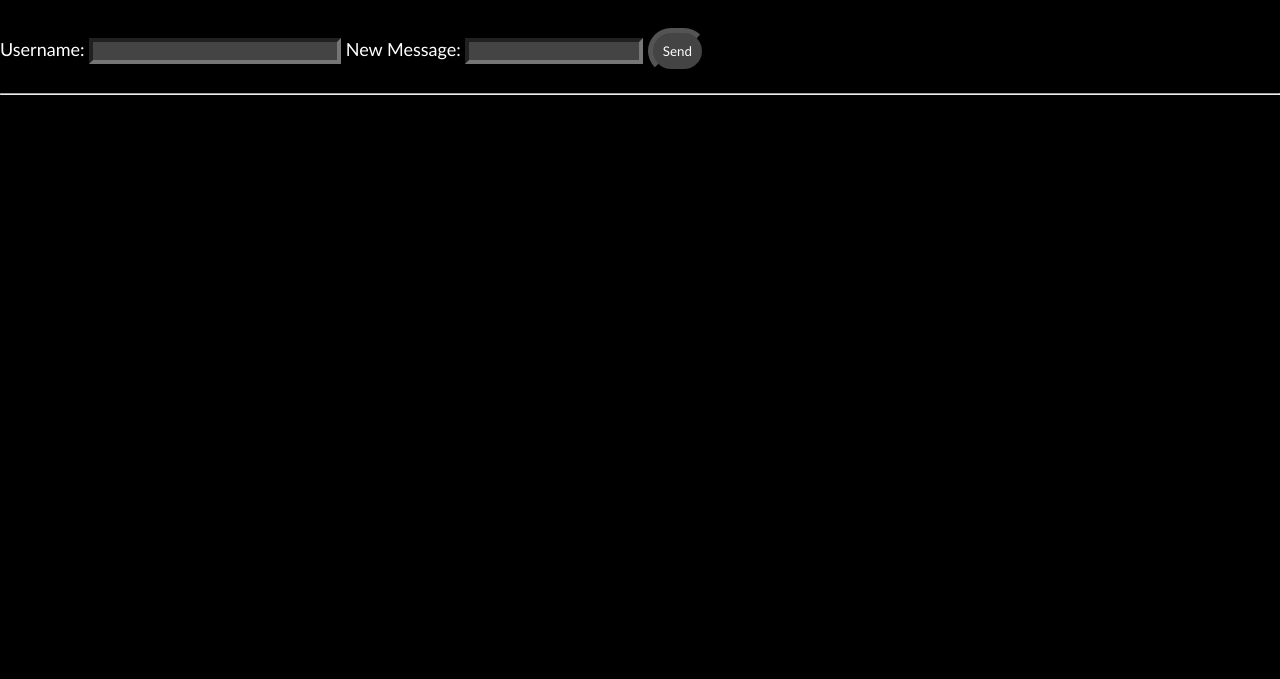
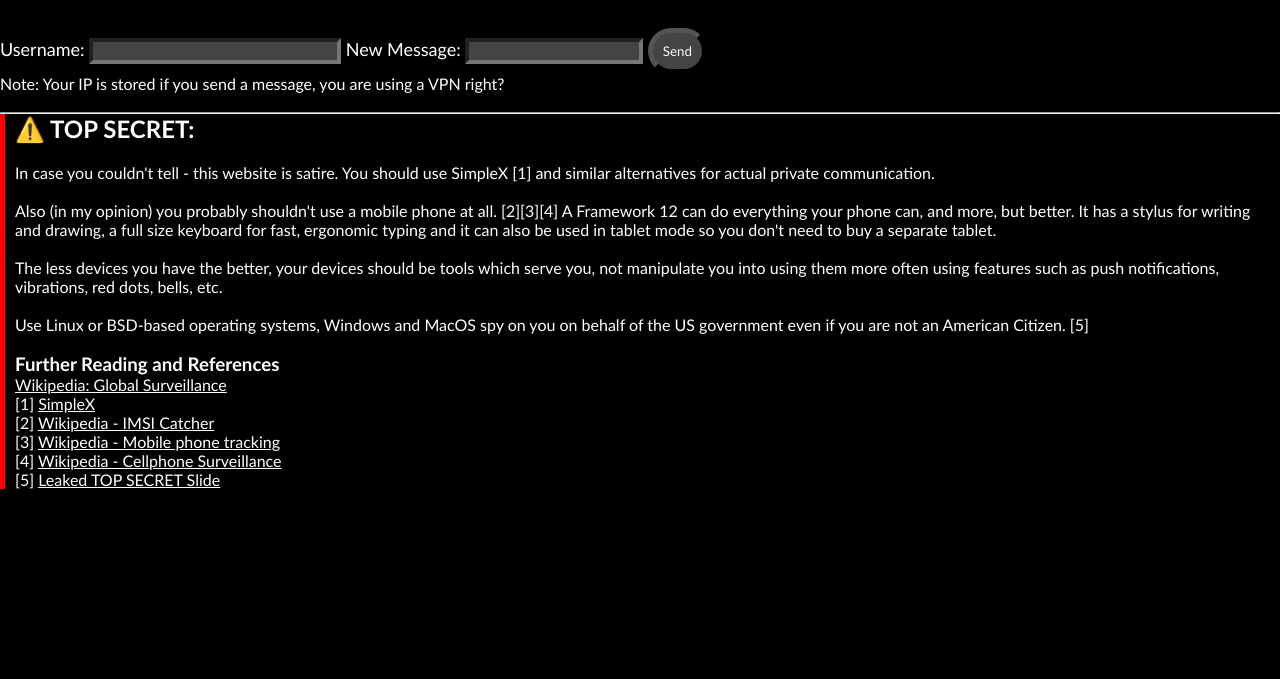
Before and after one commit to shania-codes/eurosignal, a Flask app: page / in a window 1280 px wide. Shown: the part 177-856 px from the top of the page. Before the commit the page ends 272 px from the top, so only its background shows below. Run offline with Flask 3, Linux system fonts and the light colour scheme; data that the repository does not hold is empty; some libraries are stand-ins or nearby versions.

Commit message:
Added a privacy warning, and top secret message

```diff
--- a/templates/index.html
+++ b/templates/index.html
@@ -109,9 +109,31 @@ document.getElementById("messageForm").addEventListener("submit", function(form)
     document.getElementById("usernameInput").value = "";
 });
 </script>
-<br>
+Note: Your IP is stored if you send a message, you are using a VPN right?
+<br><br>
 
 
 
 <hr>
+<div style="border-left: 5px solid red; padding-left: 10px;">
+<h2>⚠️ TOP SECRET:</h2><br>
+
+In case you couldn't tell - this website is satire. You should use SimpleX [1] and similar alternatives for actual private communication.
+<br><br>
+Also (in my opinion) you probably shouldn't use a mobile phone at all. [2][3][4] A Framework 12 can do everything your phone can, and more, but better. It has a stylus for writing and drawing, a full size keyboard for fast, ergonomic typing and it can also be used in tablet mode so you don't need to buy a separate tablet.
+<br><br>
+The less devices you have the better, your devices should be tools which serve you, not manipulate you into using them more often using features such as push notifications, vibrations, red dots, bells, etc.
+<br><br>
+Use Linux or BSD-based operating systems, Windows and MacOS spy on you on behalf of the US government even if you are not an American Citizen. [5]
+<br><br>
+<h3>Further Reading and References</h3>
+<a href="https://en.wikipedia.org/wiki/Category:Global_surveillance">Wikipedia: Global Surveillance</a><br>
+[1] <a href="https://simplex.chat/">SimpleX</a><br>
+[2] <a href="https://en.wikipedia.org/wiki/IMSI-catcher">Wikipedia - IMSI Catcher</a><br>
+[3] <a href="https://en.wikipedia.org/wiki/Mobile_phone_tracking">Wikipedia - Mobile phone tracking</a><br>
+[4] <a href="https://en.wikipedia.org/wiki/Cellphone_surveillance">Wikipedia - Cellphone Surveillance</a><br>
+[5] <a href="https://en.wikipedia.org/wiki/PRISM#/media/File:Prism_slide_5.jpg">Leaked TOP SECRET Slide</a><br>
+
+</div>
+<br><br><br><br><br><br><br><br><br><br>
 {% endblock %}
```
